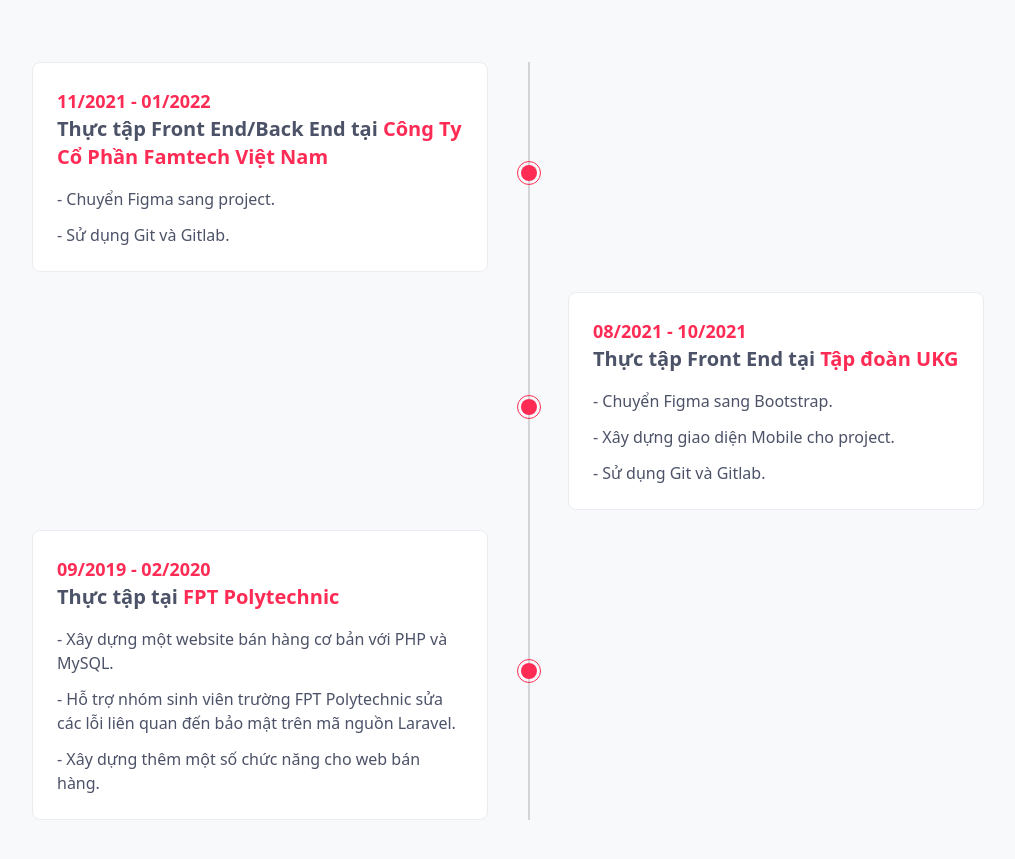
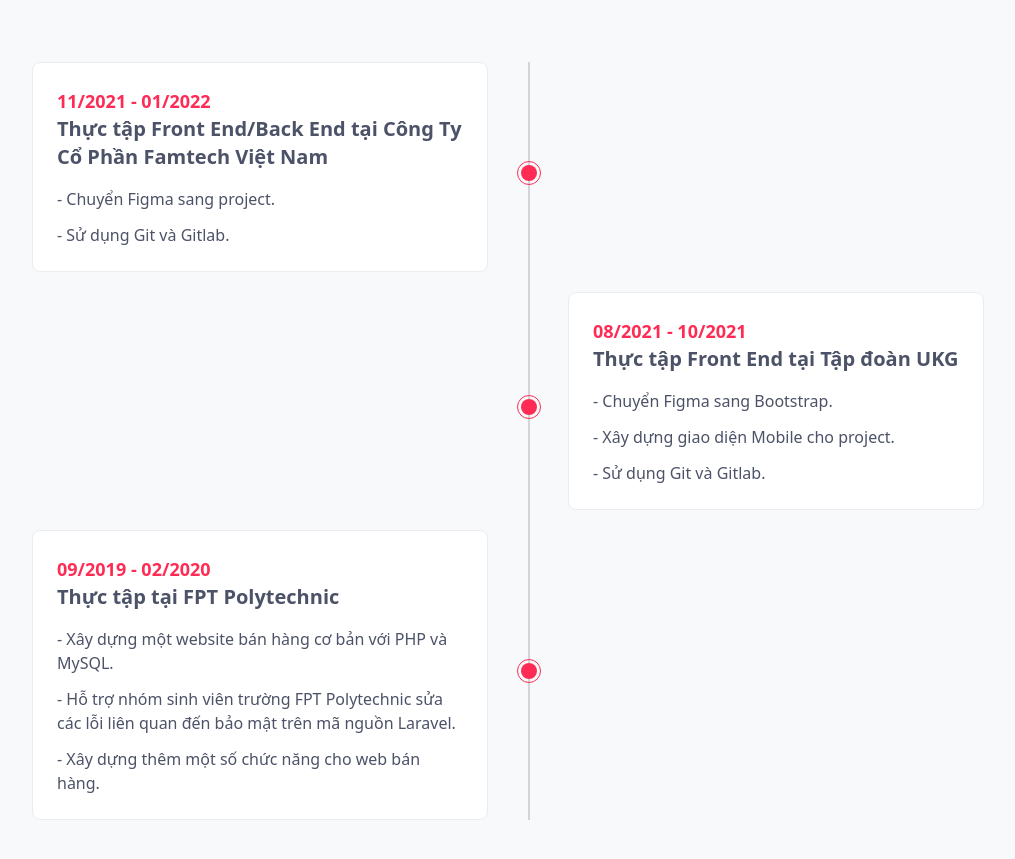
Before and after one commit to tuanductran/cv, a Vue app: page / in a window 1280 px wide. Shown: the part 1310-2169 px from the top of the page, without its empty margins (112-1127 px from the left). Built offline with nearby package versions, Linux system fonts and the light colour scheme.

Commit message:
Fix layout Experience

```diff
--- a/src/views/Experiences/index.vue
+++ b/src/views/Experiences/index.vue
@@ -27,7 +27,7 @@
 
                   <!-- Experience title & company -->
                   <h2 class="font-bold text-xl 2xl:text-2xl mb-4">
-                     {{ jobtitle }} tại <b class="text-main-color">{{ company }}</b>
+                     {{ jobtitle }} tại {{ company }}
                   </h2>
                   <!-- End Experience title & company -->
 
```
